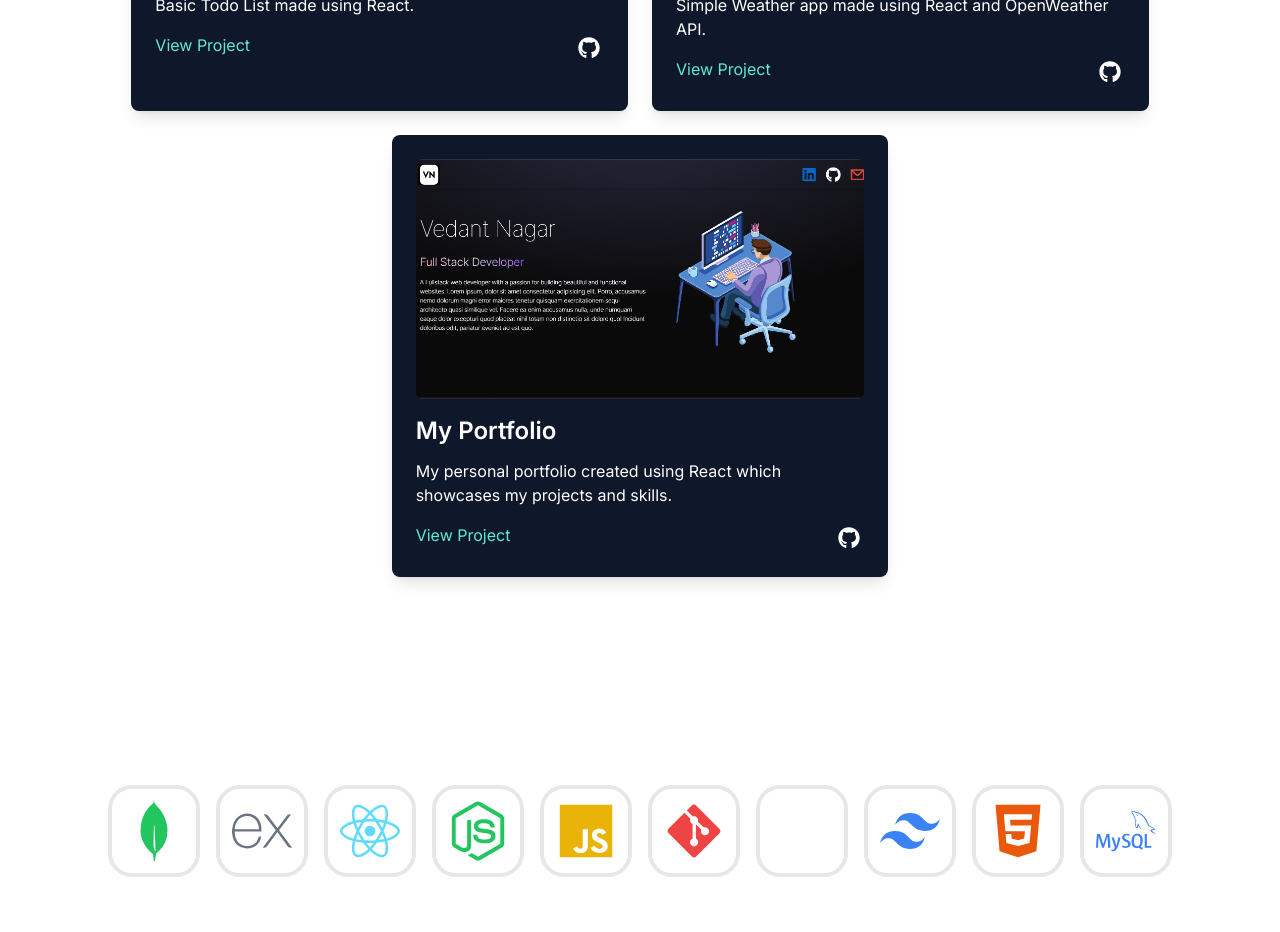
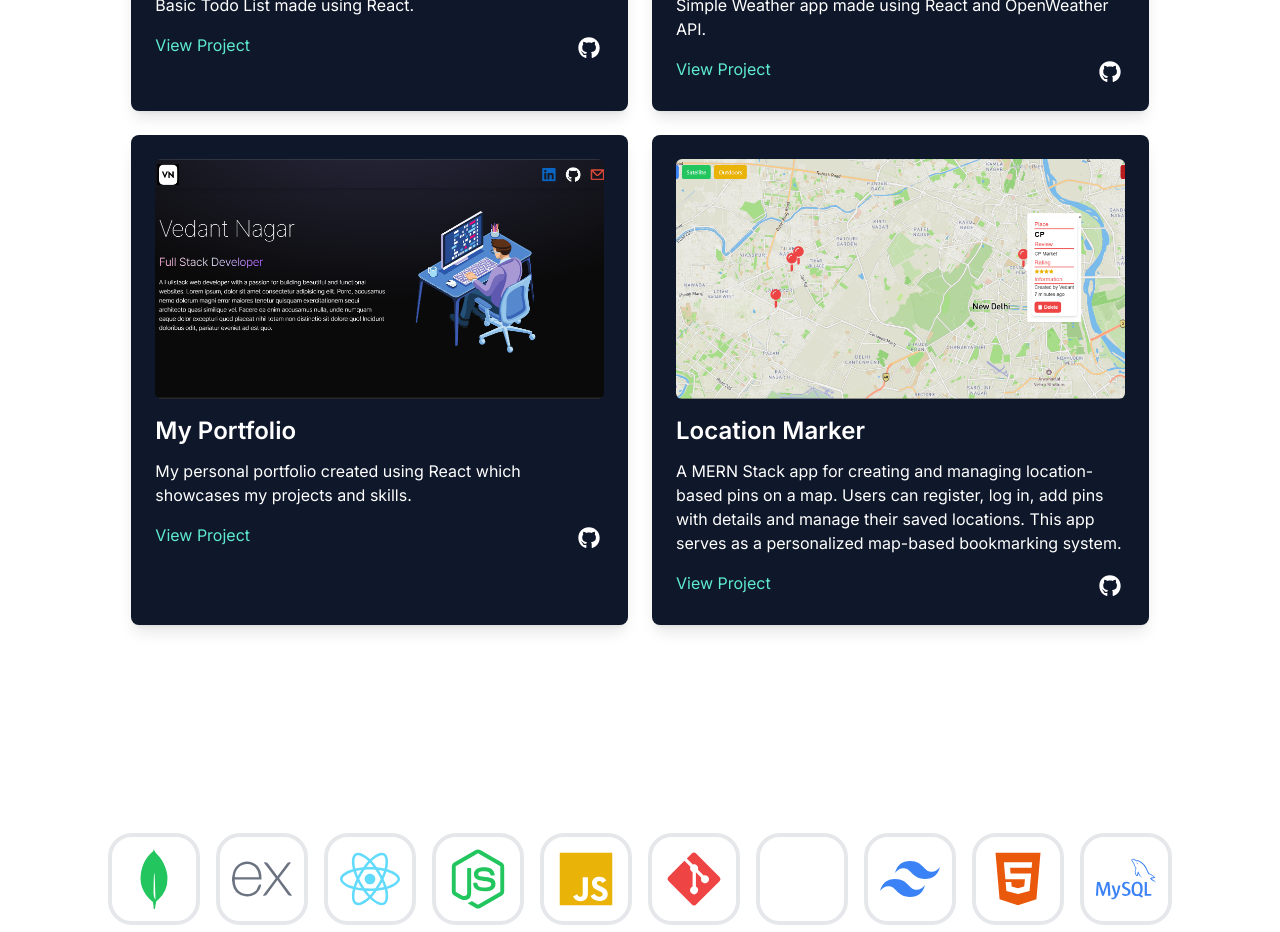
Before and after one commit to VedantNagar/Portfolio, a React (Vite) app in the folder Portfolio/: page / in a window 1280 px wide. Shown: the part 1520-2452 px from the top of the page. Built offline with nearby package versions, Linux system fonts and the light colour scheme.

Commit message:
feat: Add Location Marker project

```diff
--- a/Portfolio/src/content/projects.js
+++ b/Portfolio/src/content/projects.js
@@ -3,6 +3,7 @@ import jobio from "../assets/projects/Jobio.png";
 import todo from "../assets/projects/Todo.png";
 import weather from "../assets/projects/weather.png";
 import portfolio from "../assets/projects/portfolio.png";
+import maps from "../assets/projects/maps.png";
 
 export const projects = [
   {
@@ -42,5 +43,13 @@ export const projects = [
     link: "https://vedant-portfolio-6htj.onrender.com",
     git: "https://github.com/VedantNagar/Portfolio",
   },
+  {
+    title: "Location Marker",
+    description:
+      "A MERN Stack app for creating and managing location-based pins on a map. Users can register, log in, add pins with details and manage their saved locations. This app serves as a personalized map-based bookmarking system.",
+    image: maps,
+    link: "https://location-marker.onrender.com",
+    git: "https://github.com/VedantNagar/Location-Marker",
+  },
 ];
 export default projects;
```
Also changed, not shown: Portfolio/src/assets/projects/maps.png (added).
